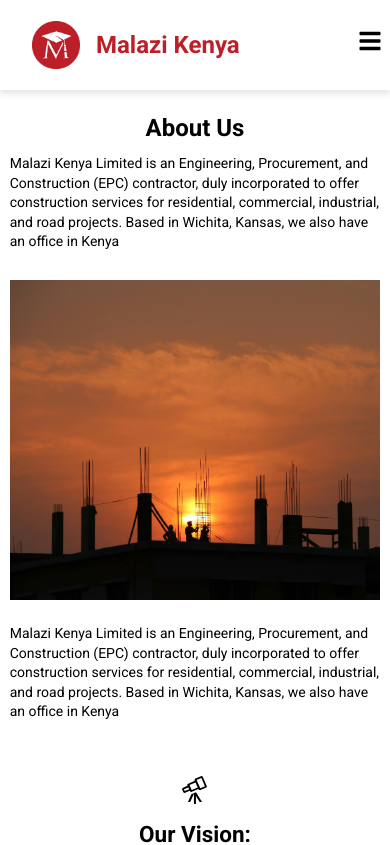
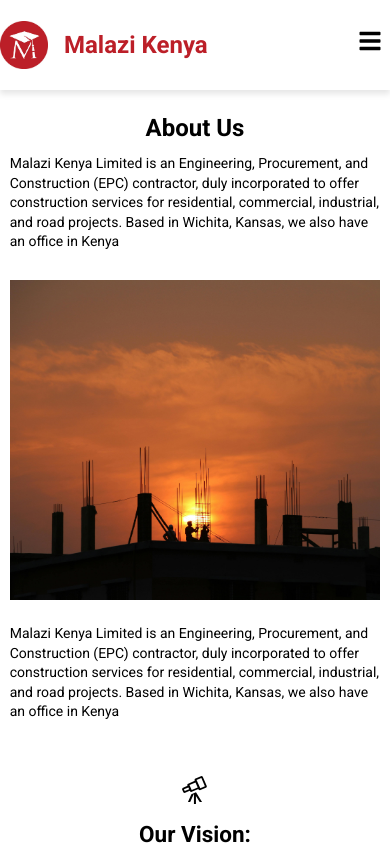
Before and after one commit to Mbuthiasakara1/Malazi-Kenya, a React (Vite) app: page /about in a window 390 px wide. Shown: the top 845 px of the page. Built offline with nearby package versions, Linux system fonts and the light colour scheme.

Commit message:
Edits Hero and Navbar css

```diff
--- a/src/components/Hero.css
+++ b/src/components/Hero.css
@@ -82,10 +82,6 @@
   .swiper{
     height: 70vh;
   }
-  .swiper-button-next,
-  .swiper-button-prev {
-    display: none !important;
-  }
   .swiper-images{
     height: 100%;
   }
@@ -101,6 +97,10 @@
 @media(max-width:430px){
   .swiper{
     height: 60vh;
+  }
+  .swiper-button-next,
+  .swiper-button-prev {
+    display: none !important;
   }
   .swiper-images{
     height: 100%;
--- a/src/components/Navbar.css
+++ b/src/components/Navbar.css
@@ -75,6 +75,9 @@
 }
 
 @media (max-width: 768px) {
+    .logo{
+        margin-left: 0;
+    }
     .nav-container {
         justify-content: space-between;
         width: 100%;
```
